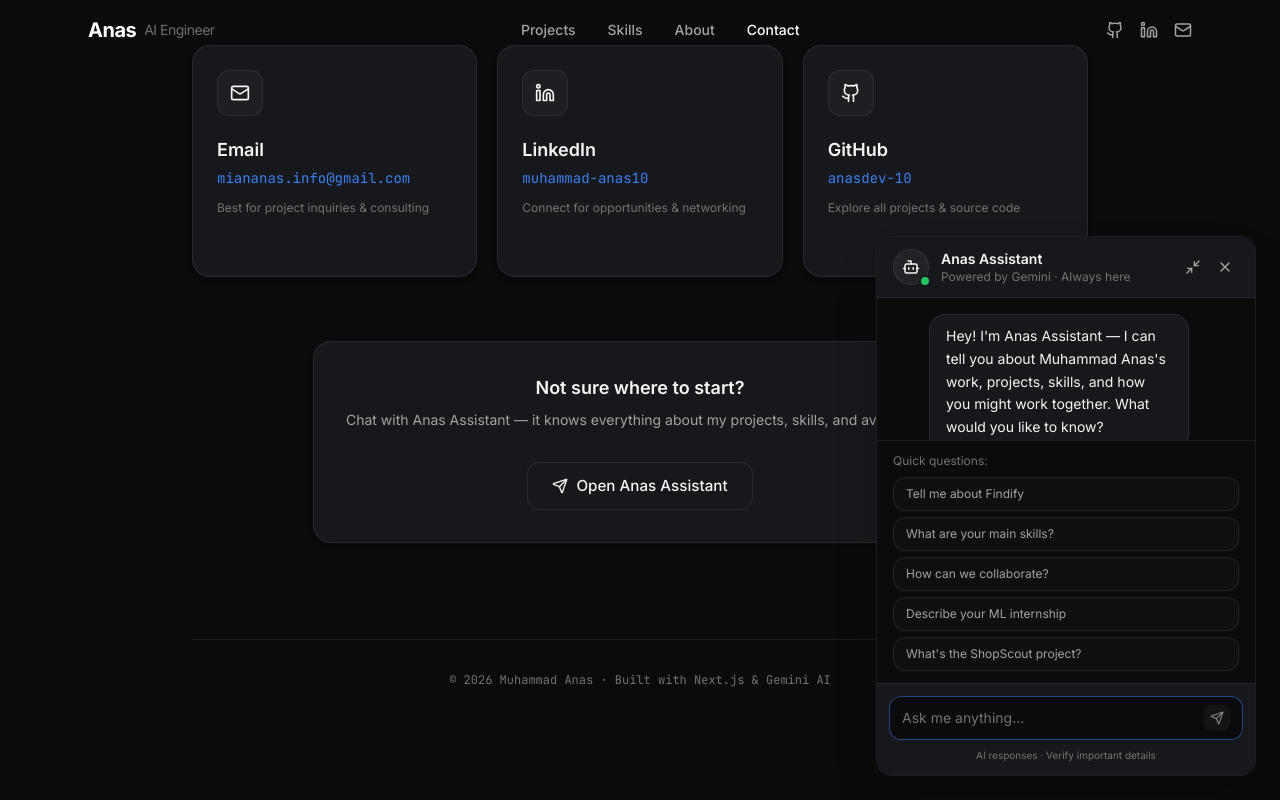
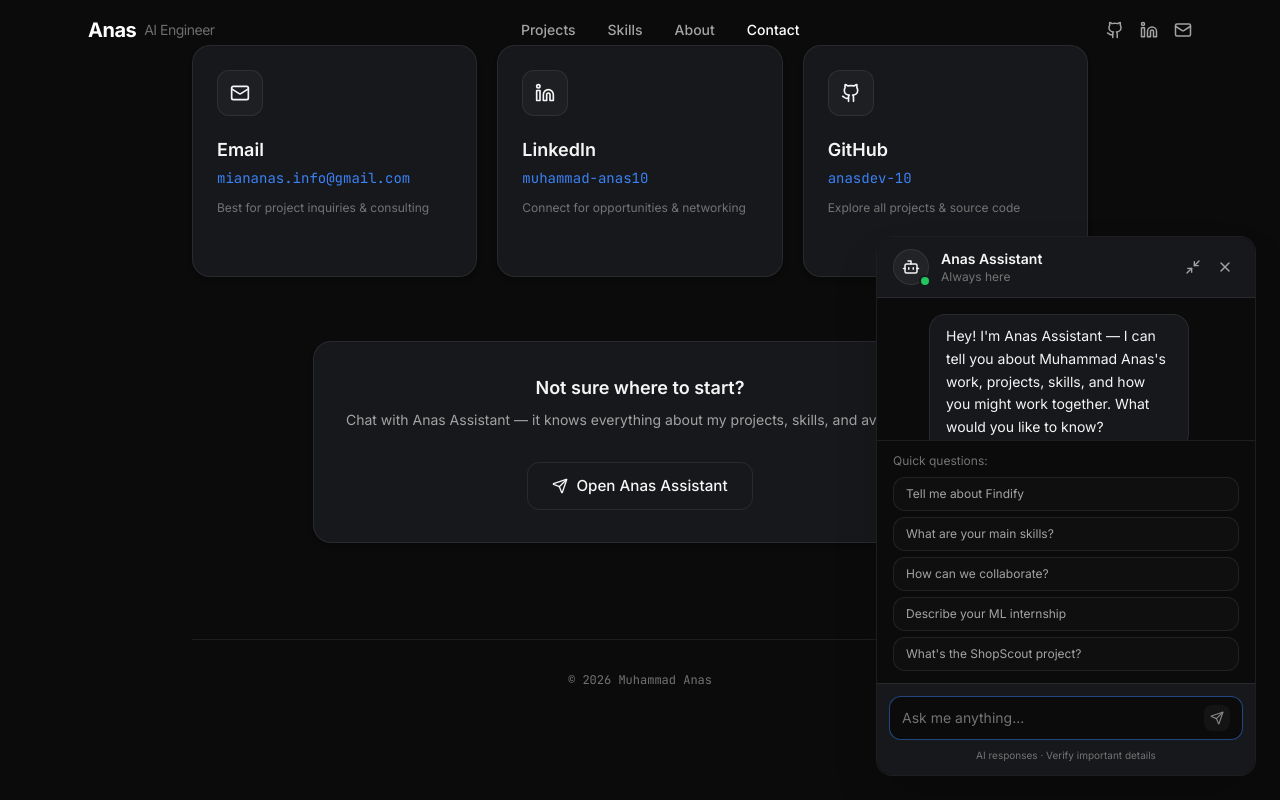
Before and after one commit to anasdev-10/portfolio-web, a Next.js app: page / in a window 1280 px wide. Both pictures are taken after a click on the button "Open Anas Assistant". Shown: the part 5888-6688 px from the top of the page. Built offline with nearby package versions, Linux system fonts and the light colour scheme.

Commit message:
Remove Next.js and Gemini watermarks

```diff
--- a/src/components/ChatAssistant.tsx
+++ b/src/components/ChatAssistant.tsx
@@ -173,7 +173,7 @@
           </div>
           <div>
             <p className="font-semibold text-brand-text text-sm">Anas Assistant</p>
-            <p className="text-brand-dim text-xs">Powered by Gemini · Always here</p>
+            <p className="text-brand-dim text-xs">Always here</p>
           </div>
         </div>
         <div className="flex items-center gap-1">
--- a/src/components/Contact.tsx
+++ b/src/components/Contact.tsx
@@ -121,7 +121,7 @@
         {/* Footer */}
         <div className="mt-24 pt-8 border-t border-brand-border text-center flex flex-col items-center gap-4">
           <p className="text-brand-dim text-xs font-mono">
-            © 2026 Muhammad Anas · Built with Next.js &amp; Gemini AI
+            © 2026 Muhammad Anas
           </p>
         </div>
       </div>
```
Also changed, not shown: 1 other file (tests, documents, lock files or other folders).
